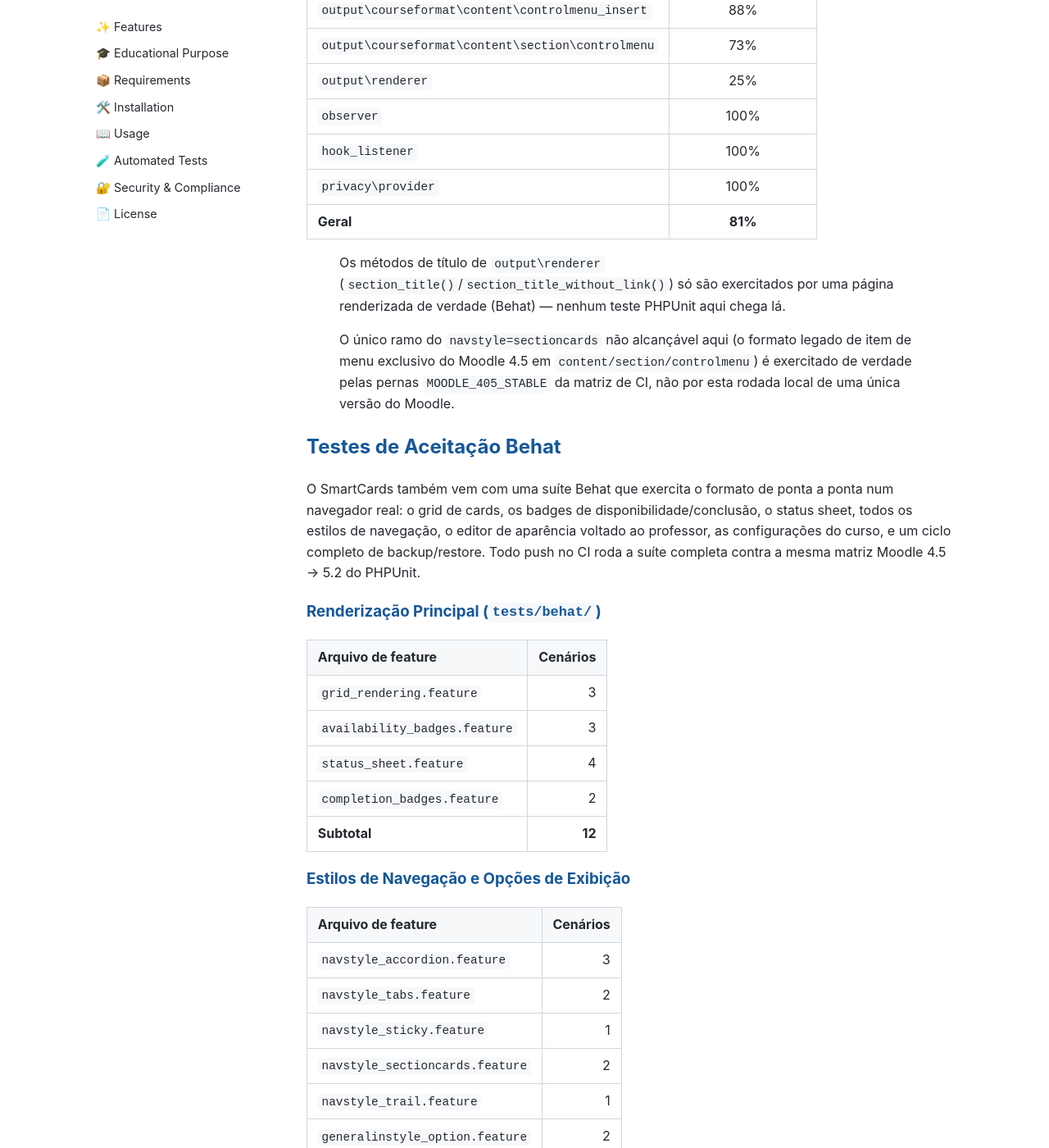
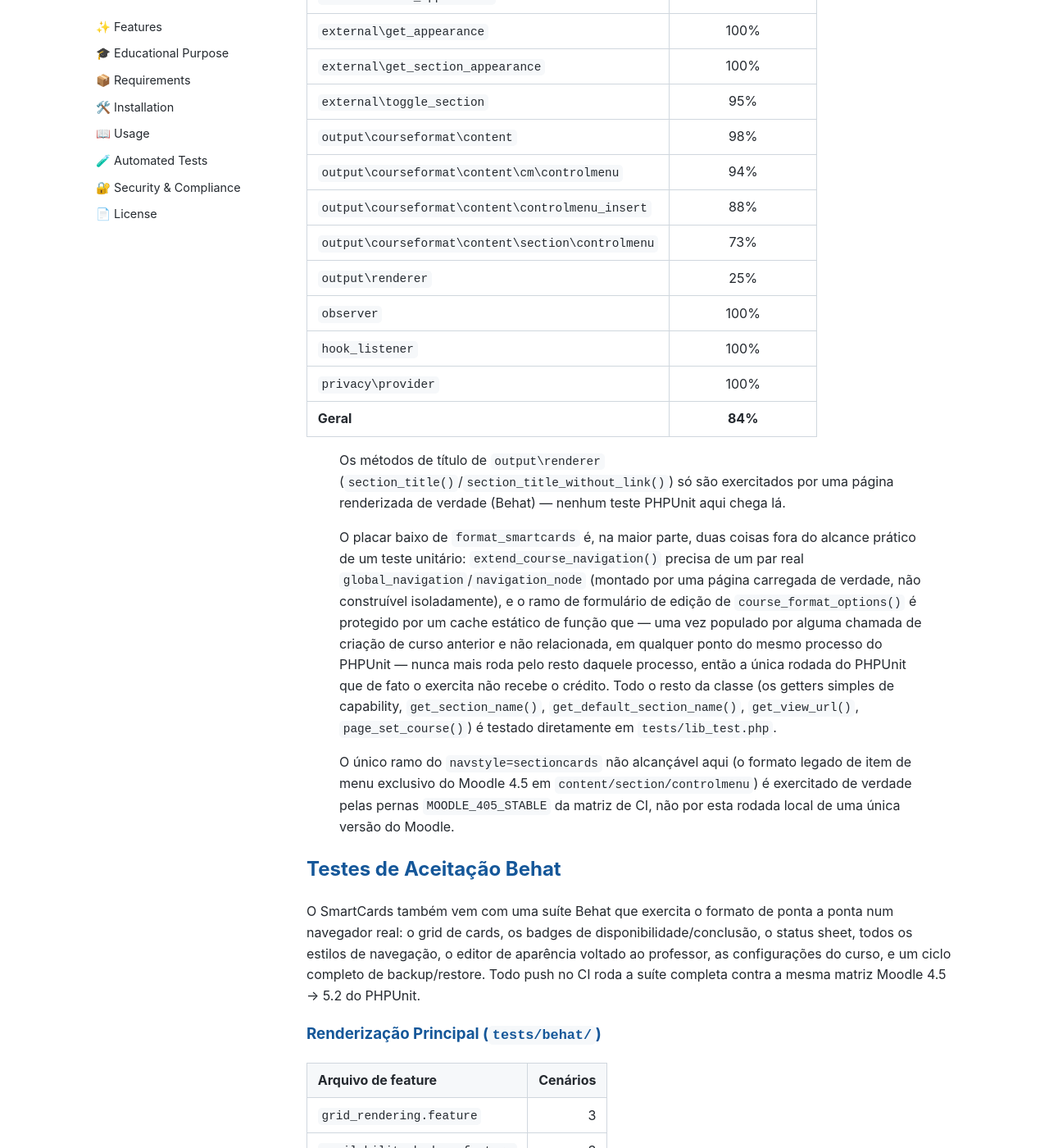
Before and after one commit to jeanlucio/moodle-format_smartcards, a Jekyll site: the page built from docs/pt/testing.md, in a window 1280 px wide and 1400 px high, scrolled down 3165 px. Shown: the whole window at 82% size. Built offline with Jekyll 4.4.1, drawn with Linux system fonts in a browser that asks for light colours; our own code applies the rules of GitHub Pages for plain Markdown files; some of the changed text lies outside the part shown.

Commit message:
add tests/lib_test.php to the testing docs and its coverage row
New "Course Format Class Tests" section (19 cases) and a format_smartcards
row in the coverage table (19%, up from being entirely absent — it was
never named by any @covers before this session). Grand total 173 -> 192,
Overall line coverage 81% -> 84%. Notes explain the two things dragging
that class's own score down: extend_course_navigation() needs a real page
load to construct its arguments, and course_format_options()'s edit-form
branch is gated by a function-static cache that only ever runs once per
PHPUnit process, credited to whichever unrelated course-creation call
happens to trigger it first.

```diff
--- a/docs/pt/testing.md
+++ b/docs/pt/testing.md
@@ -3,6 +3,13 @@
 O SmartCards vem com uma suíte de testes PHPUnit cobrindo renderização, lógica de negócio, web
 services, backup/restore, e conformidade com a API de Privacidade. Todo push no CI roda contra a
 matriz completa (Moodle 4.5 → 5.2, PHP 8.2 → 8.4, PostgreSQL e MariaDB).
+
+### Testes da Classe do Formato de Curso (`tests/lib_test.php`)
+
+| Arquivo de teste | Casos |
+|-------------------|------:|
+| `lib_test.php` | 19 |
+| **Subtotal** | **19** |
 
 ### Testes de Output e Conteúdo (`tests/output/`, `tests/observer_test.php`, `tests/hook_listener_test.php`)
 
@@ -59,6 +66,7 @@ vendor/bin/phpunit --bootstrap lib/phpunit/bootstrap.php course/format/smartcard
 
 | Classe | Cobertura de linhas |
 |--------|:-------------------:|
+| `format_smartcards` (lib.php) | 19% |
 | `local\appearance_repository` | 94% |
 | `local\appearance` | 100% |
 | `local\appearance_palette` | 100% |
@@ -86,11 +94,22 @@ vendor/bin/phpunit --bootstrap lib/phpunit/bootstrap.php course/format/smartcard
 | `observer` | 100% |
 | `hook_listener` | 100% |
 | `privacy\provider` | 100% |
-| **Geral** | **81%** |
+| **Geral** | **84%** |
 
 > Os métodos de título de `output\renderer` (`section_title()`/`section_title_without_link()`)
 > só são exercitados por uma página renderizada de verdade (Behat) — nenhum teste PHPUnit aqui
 > chega lá.
+
+> O placar baixo de `format_smartcards` é, na maior parte, duas coisas fora do alcance prático
+> de um teste unitário: `extend_course_navigation()` precisa de um par real
+> `global_navigation`/`navigation_node` (montado por uma página carregada de verdade, não
+> construível isoladamente), e o ramo de formulário de edição de `course_format_options()` é
+> protegido por um cache estático de função que — uma vez populado por alguma chamada de
+> criação de curso anterior e não relacionada, em qualquer ponto do mesmo processo do PHPUnit —
+> nunca mais roda pelo resto daquele processo, então a única rodada do PHPUnit que de fato o
+> exercita não recebe o crédito. Todo o resto da classe (os getters simples de capability,
+> `get_section_name()`, `get_default_section_name()`, `get_view_url()`, `page_set_course()`) é
+> testado diretamente em `tests/lib_test.php`.
 
 > O único ramo do `navstyle=sectioncards` não alcançável aqui (o formato legado de item de
 > menu exclusivo do Moodle 4.5 em `content/section/controlmenu`) é exercitado de verdade
```
Also changed, not shown: other parts of docs/pt/testing.md (+1 -1 lines), docs/en/testing.md (+20 -2 lines).
